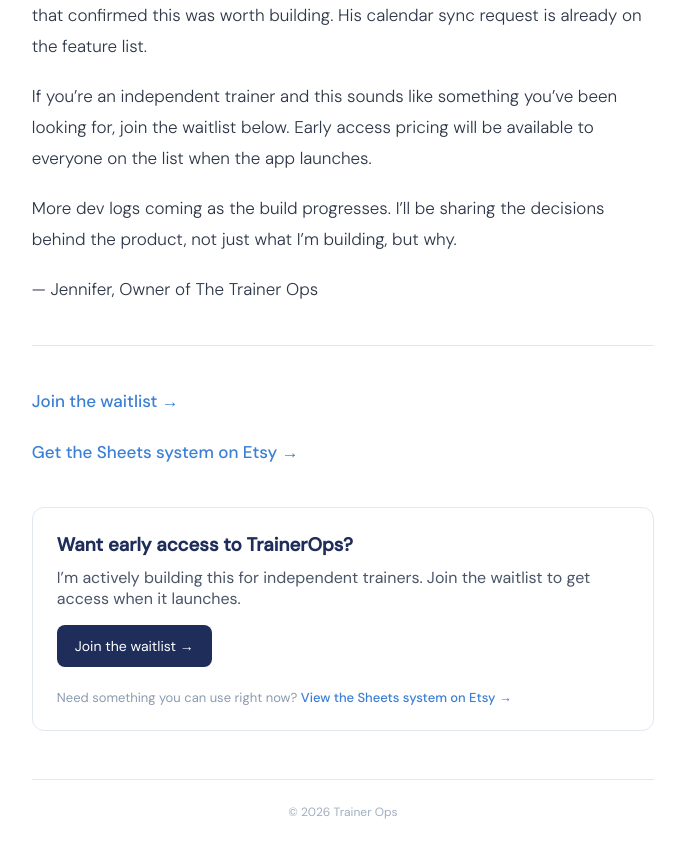
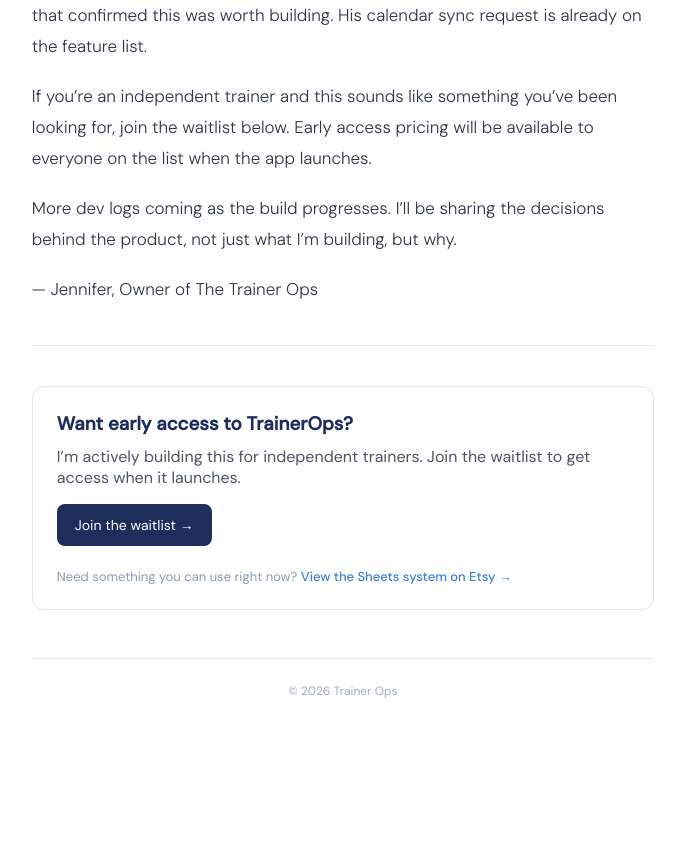
Before and after one commit to thetrainerops-code/thetrainerops, a Jekyll site: the page built from _posts/2026-04-27-devlog-0.md, in a window 1280 px wide and 900 px high, scrolled down 2730 px. Shown: the top 858 px of the window, without its empty margins (297-982 px from the left). Built offline with Jekyll 4.4.1, drawn with Linux system fonts in a browser that asks for light colours; after the commit the page ends 3509 px from its top, so only the background shows below that.

Commit message:
Update 2026-04-27-devlog-0.md

```diff
--- a/_posts/2026-04-27-devlog-0.md
+++ b/_posts/2026-04-27-devlog-0.md
@@ -69,7 +69,3 @@
 — Jennifer, Owner of The Trainer Ops
 
 ---
-
-[Join the waitlist →](https://thetrainerops.beehiiv.com/subscribe)
-
-[Get the Sheets system on Etsy →](https://www.etsy.com/shop/TheTrainerOps)
```
